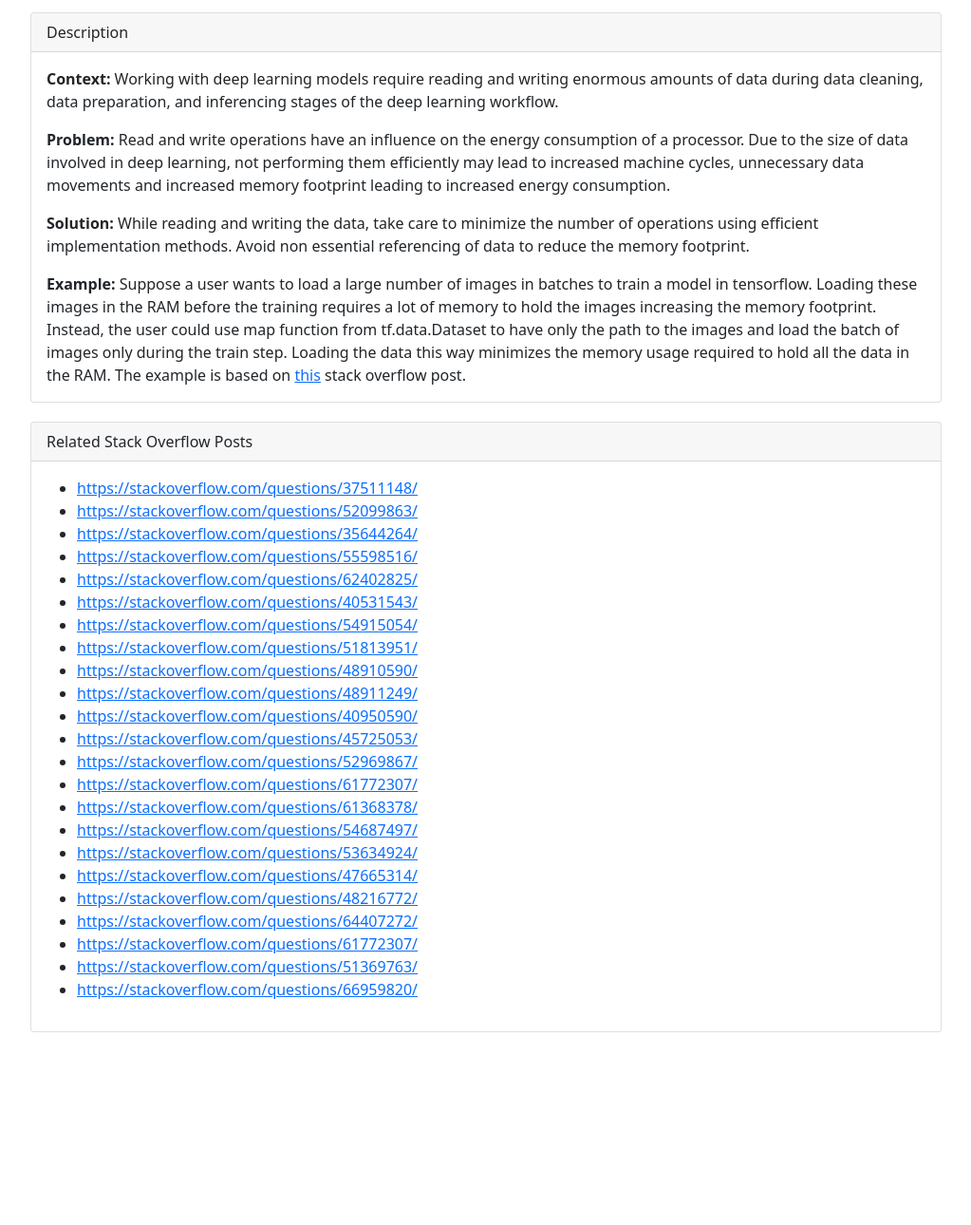
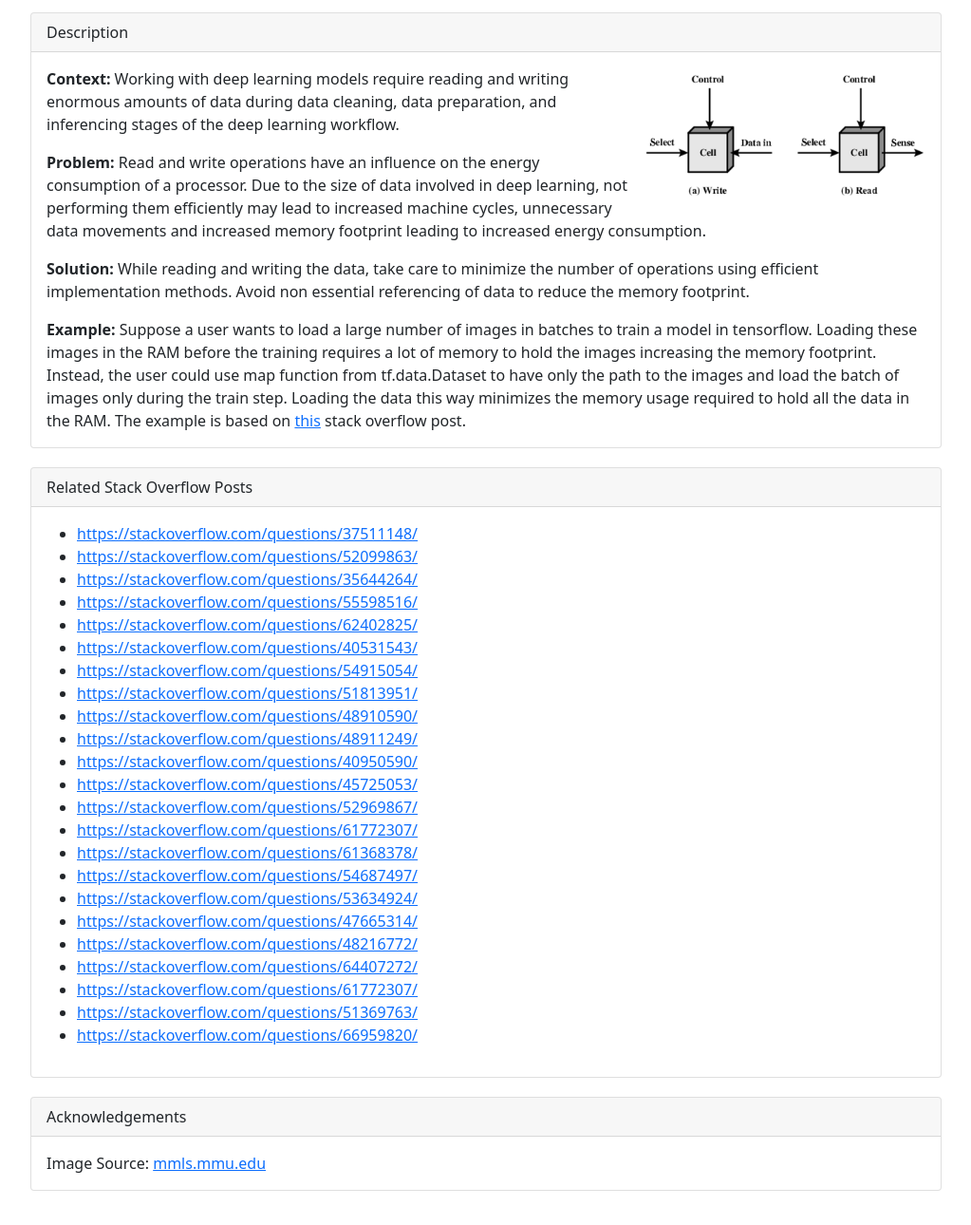
Before and after one commit to tritims/Catalog-of-deep-learning-energy-patterns, a plain HTML site: page read-write.html in a window 1280 px wide. Shown: the part 366-1656 px from the top of the page at 95% size, without its empty margins (128-1151 px from the left). Before the commit the page ends 1503 px from the top, so only its background shows below. Drawn offline with Linux system fonts and the light colour scheme.

Commit message:
Added image for read-write

```diff
--- a/read-write.html
+++ b/read-write.html
@@ -27,6 +27,8 @@
                 Description
             </div>
             <div class="card-body">
+                <img class="pattern-img"
+                    src="./read_write.png" alt="read_write image">
                 <!-- <h5 class="card-title">Apply transfer learning with pre-trained networks whenever feasible</h5> -->
                 <p class="card-text">
                     <strong>Context:</strong>  Working with deep learning models require reading and
@@ -90,6 +92,13 @@
                 </ul>
             </div>
         </div>
+        <div class="divider"></div>
+        <div class="card">
+            <div class="card-header">Acknowledgements</div>
+            <div class="card-body">Image Source: <a
+                    href="https://mmls.mmu.edu.my/wordpress/1131122564/2015/05/12/memory-cell-operation/">
+                    mmls.mmu.edu</a></div>
+        </div>
     </div>
 </body>
 </html>
```
Also changed, not shown: read_write.png (added).
